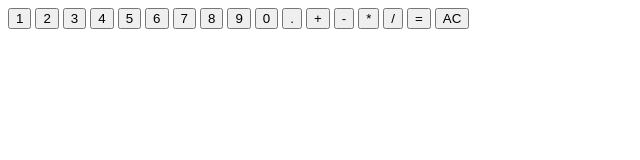
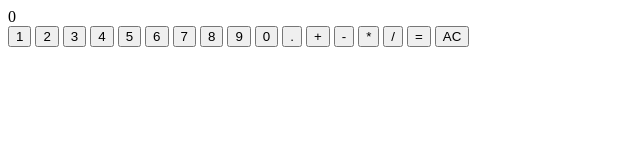
Before and after one commit to mohamedeldaly/Calculator, a plain HTML site: page index.html in a window 1280 px wide. Shown: the whole page, without its empty margins (0-640 px from the left). Drawn offline with Linux system fonts and the light colour scheme.

Commit message:
Create the functions that populate the display

```diff
--- a/index.html
+++ b/index.html
@@ -6,17 +6,18 @@
     <title>Document</title>
 </head>
 <body>
-    <button>1</button>
-    <button>2</button>
-    <button>3</button>
-    <button>4</button>
-    <button>5</button>
-    <button>6</button>
-    <button>7</button>
-    <button>8</button>
-    <button>9</button>
-    <button>0</button>
-    <button>.</button>
+    <div id="display"></div>
+    <button id="one">1</button>
+    <button id="two">2</button>
+    <button id="three">3</button>
+    <button id="four">4</button>
+    <button id="five">5</button>
+    <button id="six">6</button>
+    <button id="seven">7</button>
+    <button id="eight">8</button>
+    <button id="nine">9</button>
+    <button id="zero">0</button>
+    <button id="decimal">.</button>
     <button>+</button>
     <button>-</button>
     <button>*</button>
@@ -24,6 +25,53 @@
     <button>=</button>
     <button>AC</button>
     <script>
+        let displayValue = 0;
+        let screen = document.querySelector('#display');
+        screen.textContent = '0';
+        let one = document.querySelector('#one');
+        one.addEventListener('click', () => {
+            screen.textContent = '1';;
+        });
+        let two = document.querySelector('#two');
+        two.addEventListener('click', () => {
+            screen.textContent = '2';;
+        });
+        let three = document.querySelector('#three');
+        three.addEventListener('click', () => {
+            screen.textContent = '3';;
+        });
+        let four = document.querySelector('#four');
+        four.addEventListener('click', () => {
+            screen.textContent = '4';;
+        });
+        let five = document.querySelector('#five');
+        five.addEventListener('click', () => {
+            screen.textContent = '5';;
+        });
+        let six = document.querySelector('#six');
+        six.addEventListener('click', () => {
+            screen.textContent = '6';;
+        });
+        let seven = document.querySelector('#seven');
+        seven.addEventListener('click', () => {
+            screen.textContent = '7';;
+        });
+        let eight = document.querySelector('#eight');
+        eight.addEventListener('click', () => {
+            screen.textContent = '8';;
+        });
+        let nine = document.querySelector('#nine');
+        nine.addEventListener('click', () => {
+            screen.textContent = '9';;
+        });
+        let zero = document.querySelector('#zero');
+        zero.addEventListener('click', () => {
+            screen.textContent = '0';;
+        });
+        let decimal= document.querySelector('#decimal');
+        decimal.addEventListener('click', () => {
+            screen.textContent = '.';
+        });
         function add(num1, num2) {
             return num1 + num2;
         }
```
